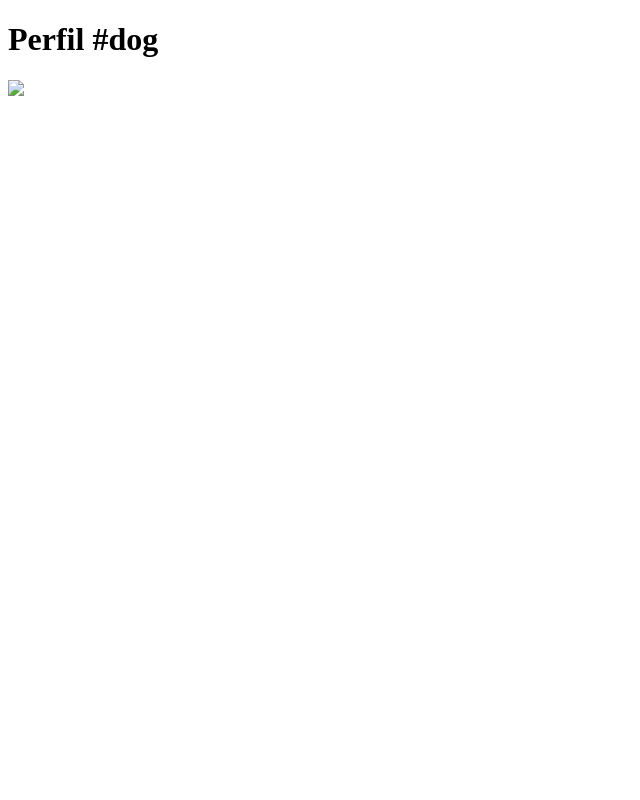
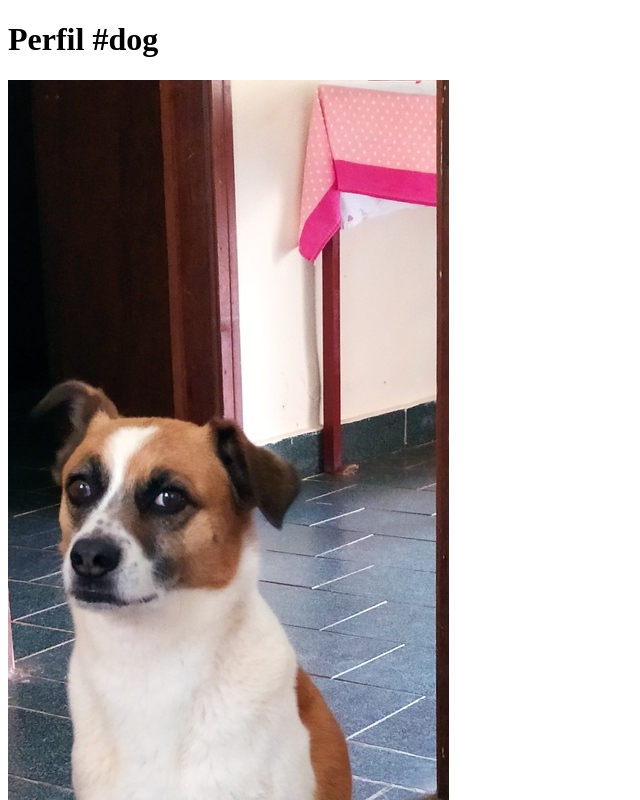
Before and after one commit to brunadelmourosilva/womakerscode-curso-git-github, a plain HTML site: page index.html in a window 1280 px wide. Shown: the top 800 px of the page, without its empty margins (0-640 px from the left). Drawn offline with Linux system fonts and the light colour scheme.

Commit message:
alterações básicas

```diff
--- a/index.html
+++ b/index.html
@@ -7,7 +7,7 @@
 </head>
 
 <body>
-    <h1>Perfil #dog</h1> <img src="images/cat.jpg" />
+    <h1>Perfil #dog</h1> <img src="images/photo_1.jpg" />
 </body>
 
 </html>
```
Also changed, not shown: 1 other file.
